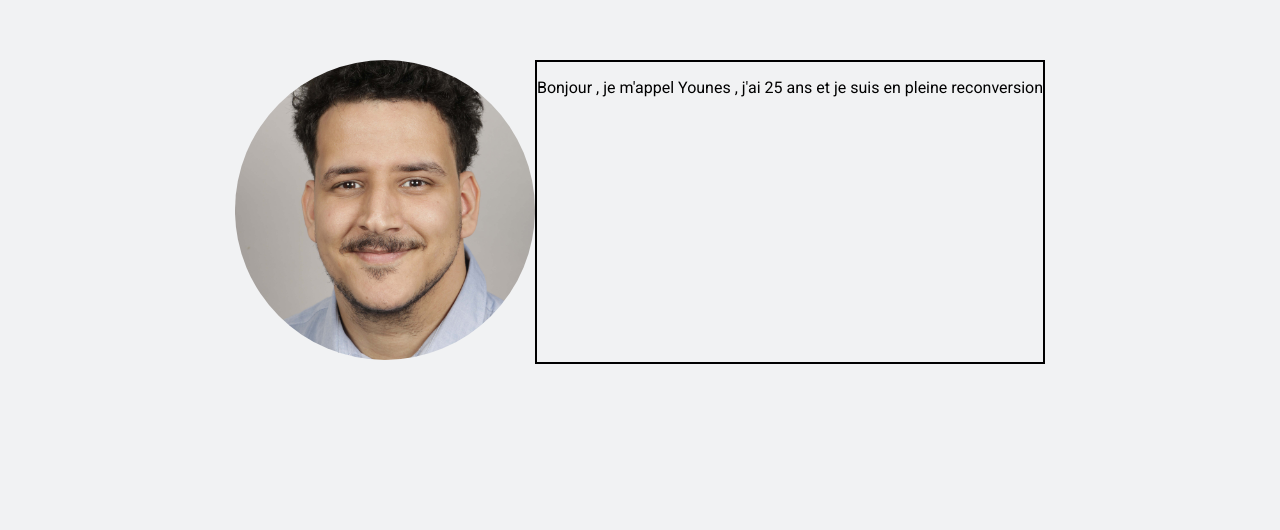
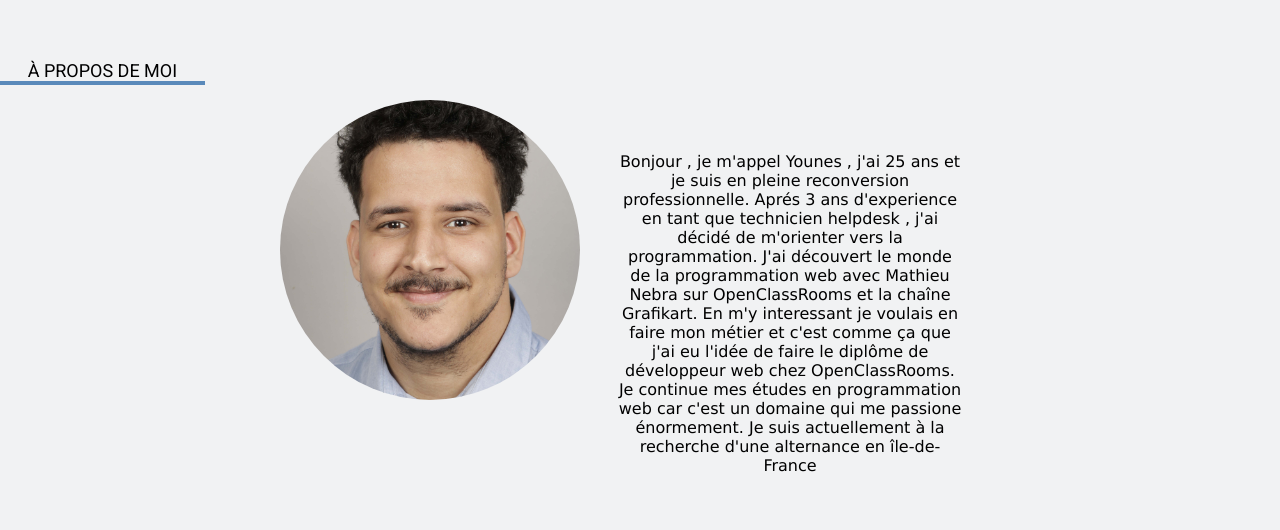
Before and after one commit to YBeB/Portfolio-proto, a plain HTML site: page index.html in a window 1280 px wide. Shown: the part 1056-1586 px from the top of the page. Before the commit the page ends 1436 px from the top, so only its background shows below. Drawn offline with Linux system fonts and the light colour scheme; a web font is replaced by a local one.

Commit message:
Ajout titre a propos

```diff
--- a/index.html
+++ b/index.html
@@ -42,13 +42,28 @@
     </section>
 
     <section id="a-propos">
+        <div class="title-a-propos">
+            <h1>À PROPOS DE MOI</h1>
+        </div>
         <div class="a-propos-div">
             <div class="image-contenant">
                 <img src="./images/PHOTOSHOPED.jpg" width="300" height="300" alt="" class="profil-picture">
             </div>
             <div class="paragraph-aboutme">
-                <p>
-                    Bonjour , je m'appel Younes , j'ai 25 ans et je suis en pleine reconversion
+                <p class="presentation">
+                    Bonjour , je m'appel Younes , j'ai 25 ans et je suis en pleine reconversion professionnelle.
+                    Aprés 3 ans d'experience en tant que technicien helpdesk , j'ai décidé de m'orienter vers la
+                    programmation.
+                    J'ai découvert le monde de la programmation web avec Mathieu Nebra sur OpenClassRooms
+                    et la chaîne Grafikart.
+                    En m'y interessant je voulais en faire mon métier et c'est comme ça que j'ai eu l'idée de faire
+                    le diplôme de développeur web chez OpenClassRooms.
+                    Je continue mes études en programmation web car c'est un domaine qui me
+                    passione énormement.
+                    Je suis actuellement à la recherche d'une alternance en île-de-France
+
+
+
 
                 </p>
             </div>
--- a/sass/style.scss
+++ b/sass/style.scss
@@ -106,9 +106,30 @@ ul li a:hover:before {
 justify-content: center;
 }
 .paragraph-aboutme{
-border:solid 2px;
+  padding: 18px;
+  margin:18px;
+  width: 30%;
+}
+.presentation{
+text-align: center;
+font-family: 'Lucida Sans', 'Lucida Sans Regular', 'Lucida Grande', 'Lucida Sans Unicode', Geneva, Verdana, sans-serif;
+}
+.title-a-propos{
+width: 100%;
+}
+.title-a-propos h1{
 
+width: 15%;
+display: flex;
+justify-content: center;
+align-items: center;
+font-weight: 400;
+    text-transform: uppercase;
+    font-size: 18px;
+    border-bottom: 4px solid #5a8aba;
+    width: 16%;
 }
+
 @import url(https://fonts.googleapis.com/css?family=Khula:700);
 
 .hidden {
```
Also changed, not shown: sass/style.css, 1 other file.
